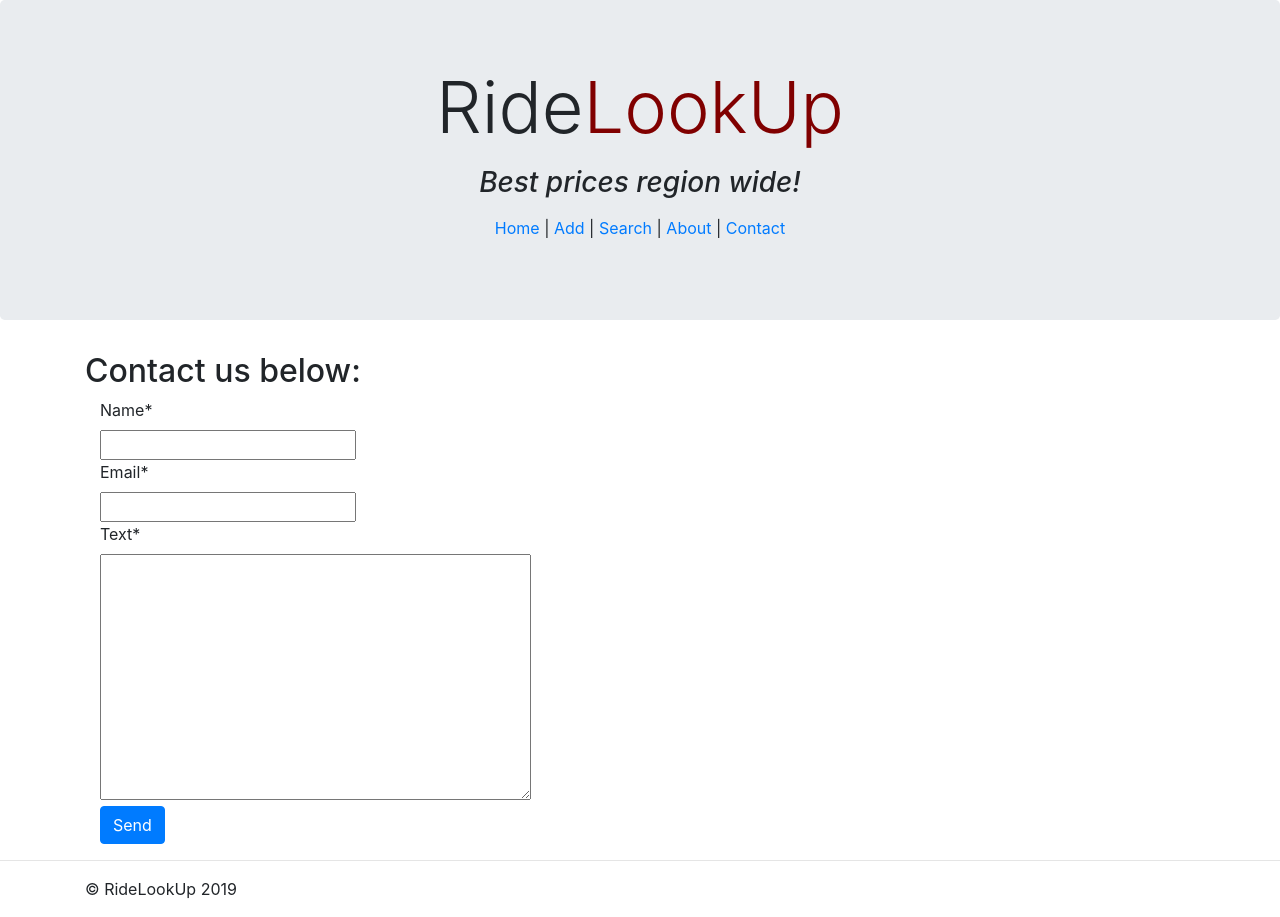
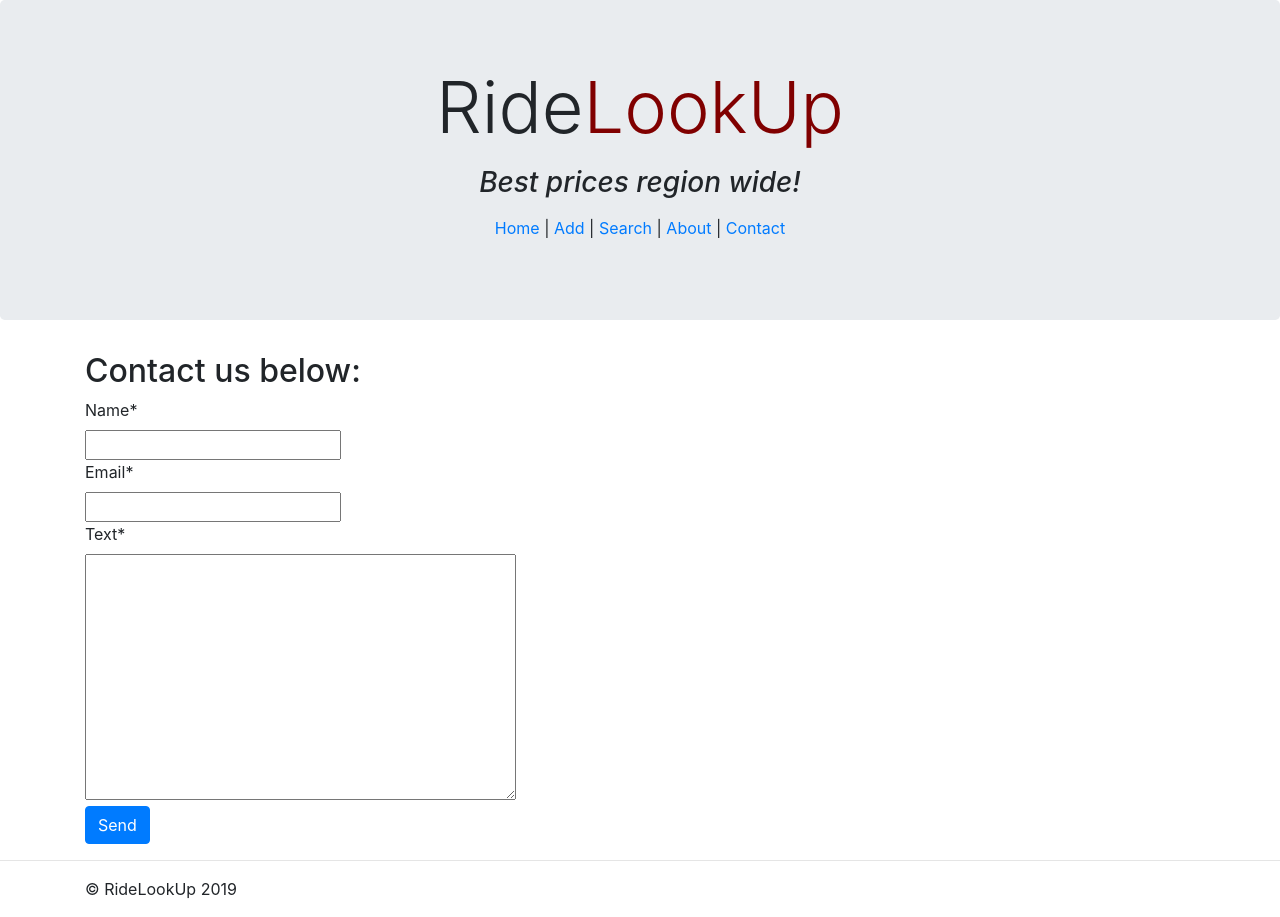
Before and after one commit to Munanga/RideLookUp, a Django app: page /contact/ in a window 1280 px wide. Run offline with Django 3.2, Linux system fonts and the light colour scheme; some libraries are stand-ins or nearby versions.

Commit message:
Added screenshots

```diff
--- a/templates/contact.html
+++ b/templates/contact.html
@@ -8,12 +8,14 @@
 {% block body %}
     <div class="container">
         <h2>Contact us below:</h2>
-        <div class="form-group col-lg-4">
+
             <form method="post" action="{% url 'contact' %}">{% csrf_token %}
+                <div class="form-group">
                 {{form|crispy}}
                 <input type="submit" class="btn btn-primary" value="Send">
+                </div>
             </form>
-        </div>
+
 
     </div>
 {% endblock %}
```
Also changed, not shown: 3 other files.
